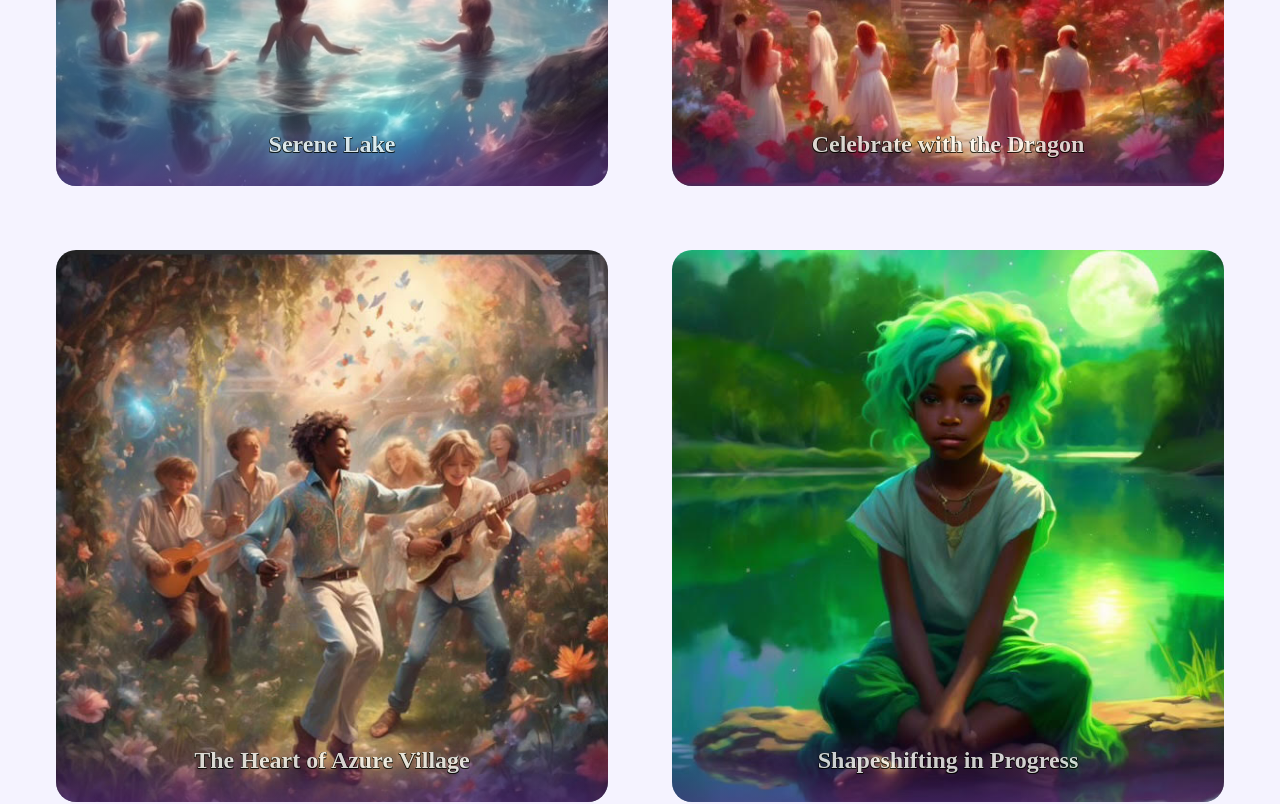
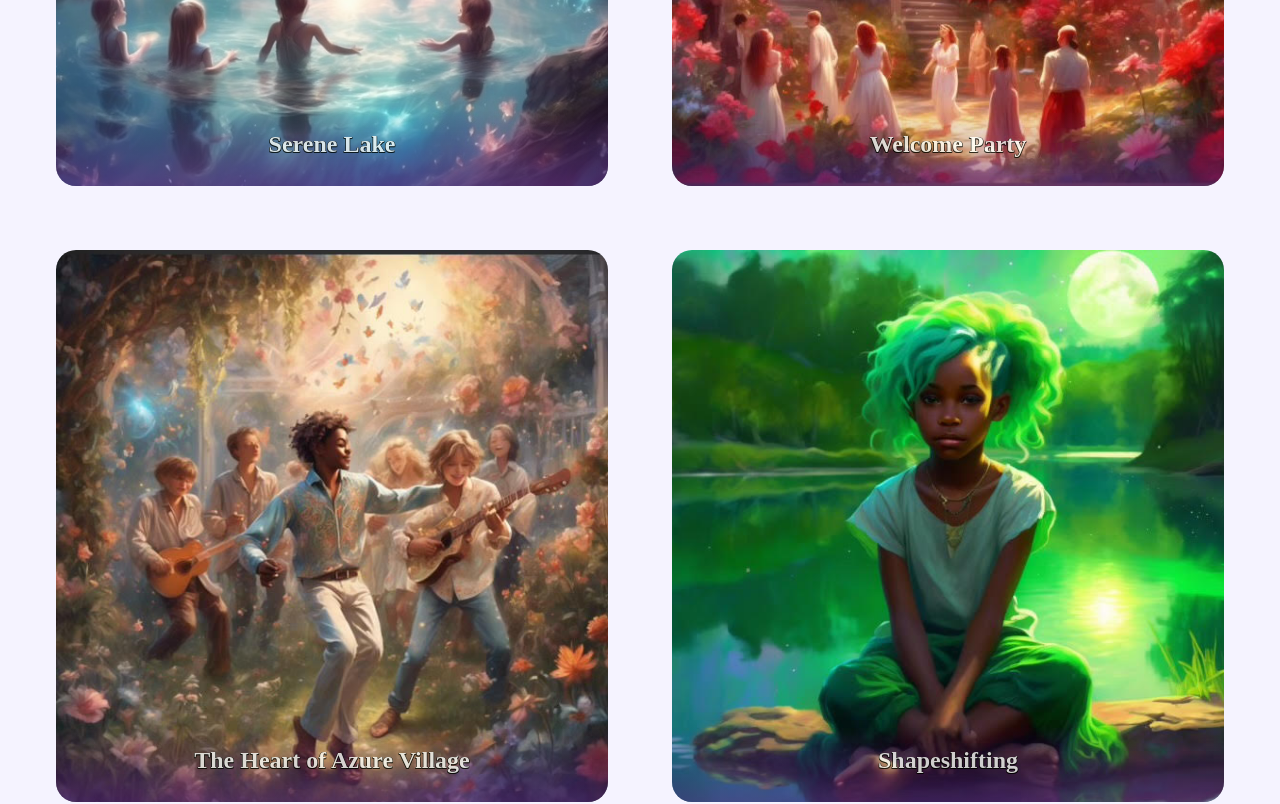
Before and after one commit to keanedwards1/marie, a Next.js app: page /landscape in a window 1280 px wide. Shown: the part 2160-2964 px from the top of the page. Built offline with nearby package versions, Linux system fonts and the light colour scheme.

Commit message:
minor changes

```diff
--- a/src/pages/landscape.tsx
+++ b/src/pages/landscape.tsx
@@ -32,7 +32,7 @@ const locations: Location[] = [
   {
     id: 4,
     src: "/images/dragon.jpg",
-    alt: "Celebrate with the Dragon",
+    alt: "Welcome Party",
   },
   {
     id: 5,
@@ -42,7 +42,7 @@ const locations: Location[] = [
   {
     id: 6,
     src: "/images/green-haired-girl.jpg",
-    alt: "Shapeshifting in Progress",
+    alt: "Shapeshifting",
   },
   {
     id: 7,
```
